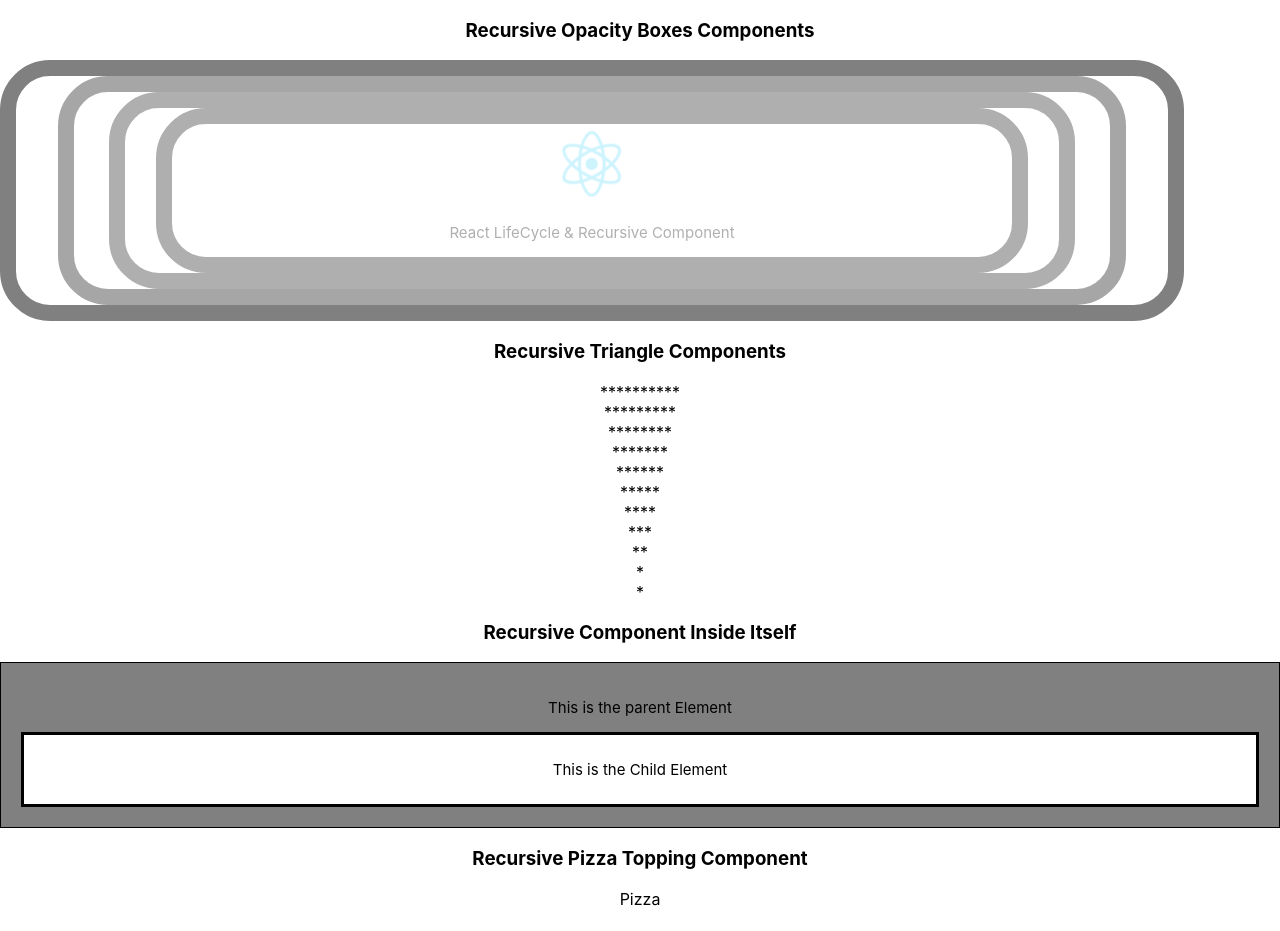
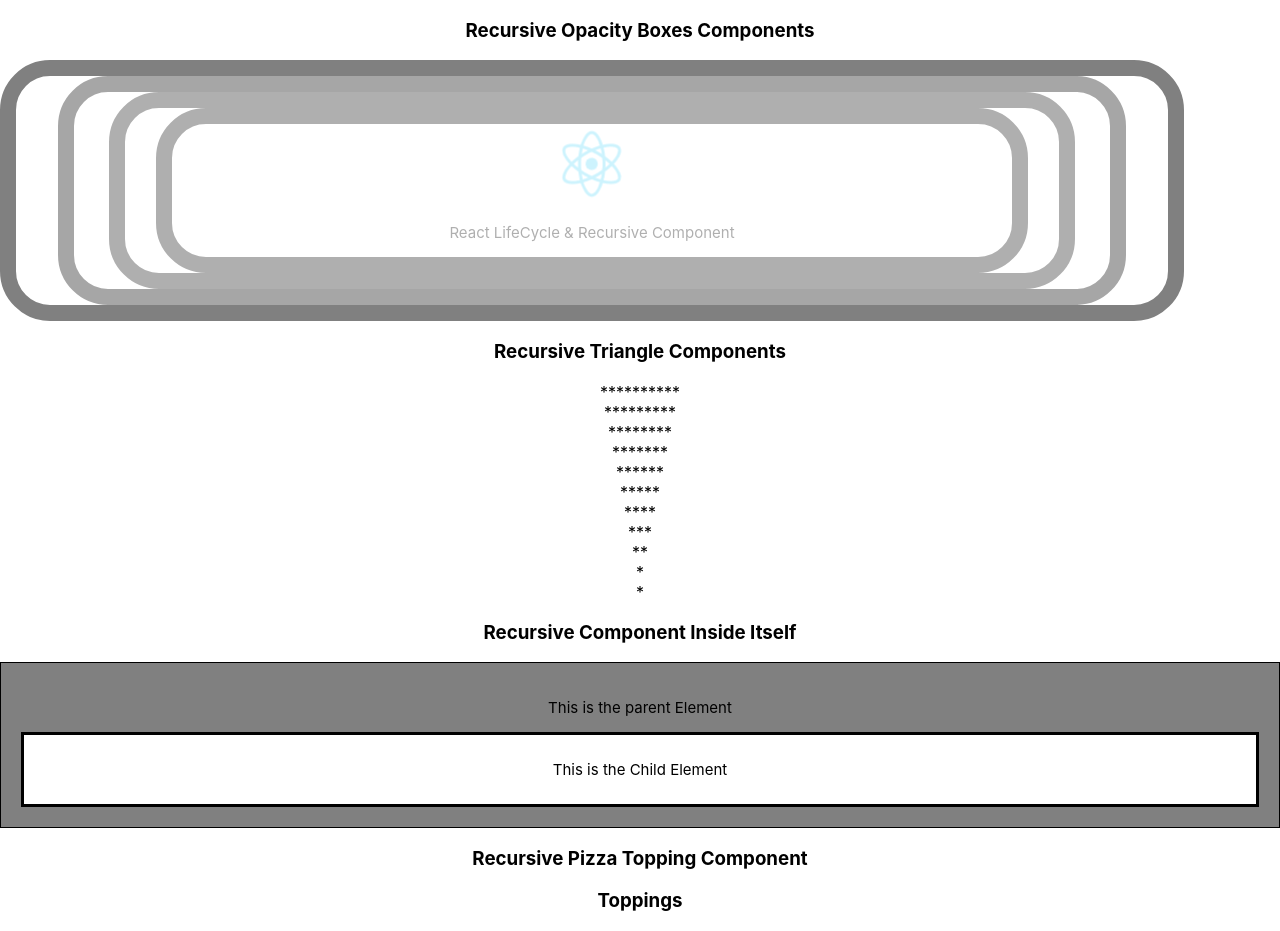
Before and after one commit to zdrakewk/react-lifecycle-methods, a React (Create React App) app: page / in a window 1280 px wide. Shown: the top 931 px of the page. Built offline with nearby package versions, Linux system fonts and the light colour scheme.

Commit message:
create pizzaOptionsList for recursive component

```diff
--- /dev/null
+++ b/src/components/pizzaOptionsList.js
@@ -0,0 +1,17 @@
+import React, { Component } from 'react';
+
+class OptionsList extends Component {
+
+
+  render() {
+
+    return (
+      <div>
+        pizzaOptionsList
+      </div>
+    )
+  }
+
+}
+
+export default OptionsList;
--- a/src/containers/pizza.js
+++ b/src/containers/pizza.js
@@ -1,9 +1,22 @@
 import React, { Component } from 'react';
+import toppingOptions from '../data/pizzaToppingOptions'
+import OptionsList from '../components/pizzaOptionsList'
 
 class Pizza extends Component {
+
+  state={
+    selectedOptions: {}
+  }
+
   render() {
+    const topping = {toppingOptions}
+
+    console.log({topping})
     return (
-      <div>Pizza</div>
+      <div>
+        <h3>Toppings</h3>
+        <OptionsList options={topping}/>
+      </div>
     )
   }
 
--- a/src/data/pizzaToppingOptions.js
+++ b/src/data/pizzaToppingOptions.js
@@ -54,3 +54,4 @@ const toppingOptions = [
     ]
   },
 ]
+export default toppingOptions;
```
